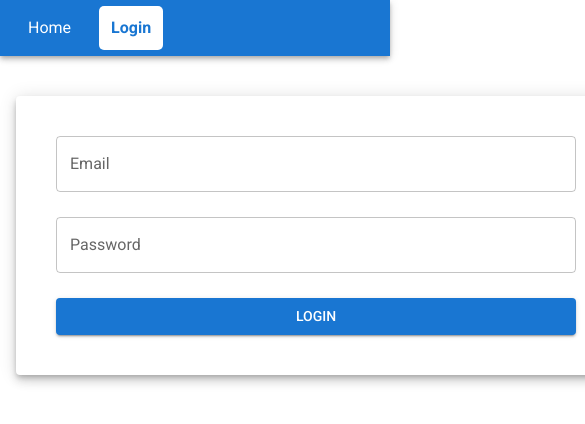
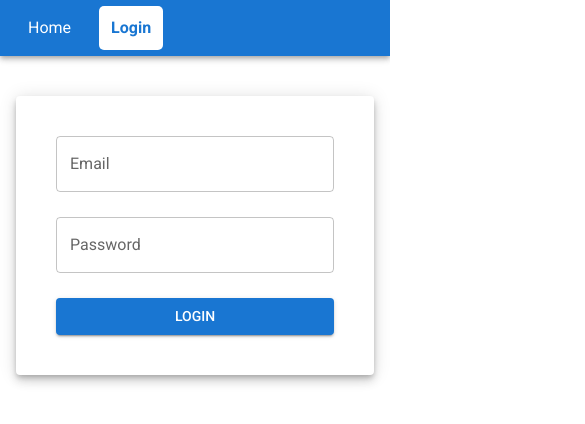
Before and after one commit to Amoory-Elmihy-77/social_app, a Next.js app: page /login in a window 390 px wide. Shown: the top 424 px of the page, 585 px wide, since content can reach past the window. Built offline with nearby package versions, Linux system fonts and the light colour scheme; some icons are missing; what @mui/material-nextjs would draw is missing.

Commit message:
make app some responsive

```diff
--- a/src/app/(auth)/login/page.jsx
+++ b/src/app/(auth)/login/page.jsx
@@ -27,7 +27,7 @@ export default function Login() {
   });
   return (
     <>
-      <Box sx={{ p: 2, mt: 3, mx: "auto", width: 600 }}>
+      <Box sx={{ p: 2, mt: 3, mx: "auto", maxwidth: 600 }}>
         <Paper elevation={6} sx={{ p: 5 }}>
           <form
             onSubmit={formik.handleSubmit}
--- a/src/app/page.tsx
+++ b/src/app/page.tsx
@@ -21,7 +21,7 @@ export default function Home() {
     <>
       <Grid container sx={{ mt: 3 }}>
         <Grid size={3}></Grid>
-        <Grid size={6} sx={{ p: 3 }}>
+        <Grid size={{ xs: 12, md: 6 }} sx={{ p: 3 }}>
           <PostForm />
           {posts ? (
             posts.map((post) => <PostCard key={post._id} postDetails={post} />)
--- a/src/app/post/[postId]/page.tsx
+++ b/src/app/post/[postId]/page.tsx
@@ -23,7 +23,7 @@ export default function PostDetails({
   return (
     <Grid container sx={{ pt: 5 }}>
       <Grid size={3}></Grid>
-      <Grid size={6}>
+      <Grid size={{ xs: 12, md: 6 }}>
         {singlePost ? (
           <PostCard postDetails={singlePost} showAllComments={true} />
         ) : (
--- a/src/components/PostForm/PostForm.tsx
+++ b/src/components/PostForm/PostForm.tsx
@@ -59,9 +59,11 @@ export default function PostForm() {
         <Box
           sx={{
             display: "flex",
+            flexDirection: { xs: "column", sm: "row" },
             justifyContent: "space-between",
             alignItems: "center",
             mt: 2,
+            gap: { xs: 2, lg: 4 },
           }}
         >
           <Button
@@ -70,6 +72,7 @@ export default function PostForm() {
             variant="contained"
             tabIndex={-1}
             startIcon={<CloudUploadIcon />}
+            fullWidth
           >
             Upload files
             <VisuallyHiddenInput
@@ -82,6 +85,7 @@ export default function PostForm() {
             variant="contained"
             endIcon={<SendIcon />}
             onClick={createPost}
+            fullWidth
           >
             Post
           </Button>
```
